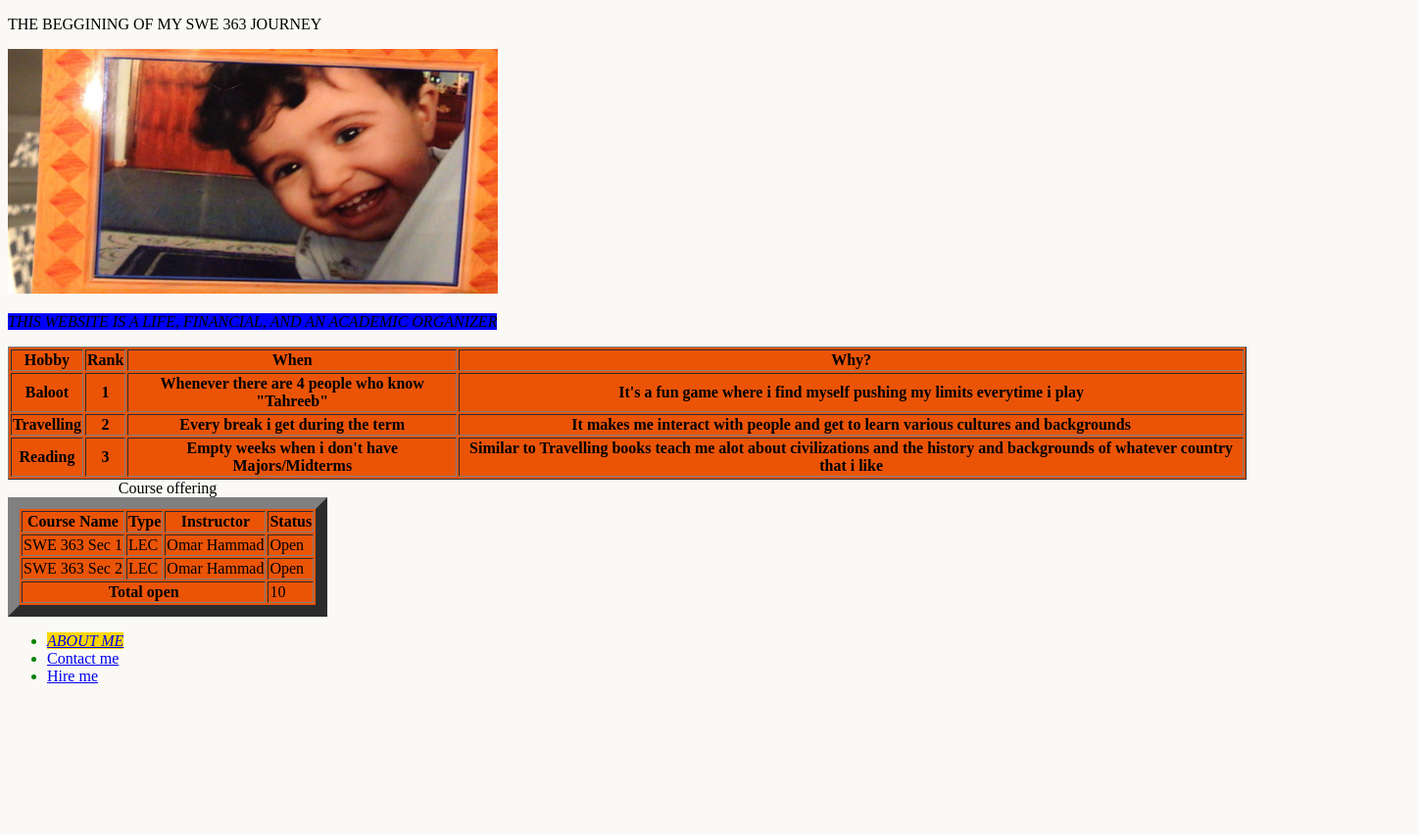
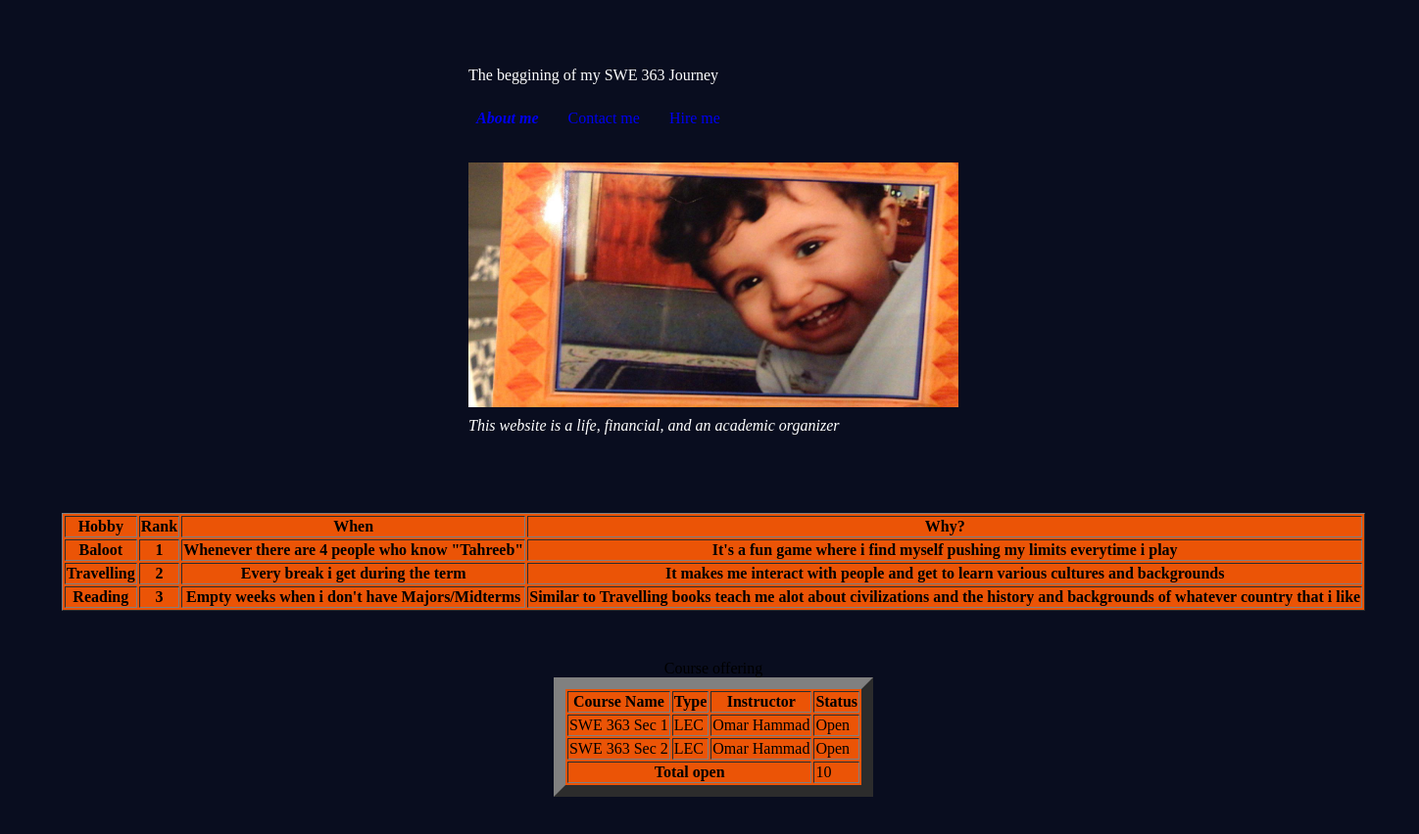
Before and after one commit to AliAlrebdi/swe-363-231, a plain HTML site: page mainPage.html in a window 1280 px wide. Shown: the whole page at 98% size, 1448 px wide, since content can reach past the window. Before the commit the page ends 800 px from the top, so only its background shows below. Drawn offline with Linux system fonts and the light colour scheme.

Commit message:
CSS 3 Exercise 1

```diff
--- a/dark_theme.css
+++ b/dark_theme.css
@@ -1,11 +1,67 @@
 
 header {
-    text-transform: uppercase;
+
+    display: inline-flex;
+    padding: 30px 112px;
+    flex-direction: column;
+    align-items: flex-start;
+    gap: 10px;
+
+   color: white;
+
 }
 
+header p {
+    margin: 0; /* Remove default margin to prevent spacing */
+}
+
+.navbar {
+    display: flex;
+    padding-bottom: 0px;
+    align-items: flex-start;
+    gap: 10px;
+    position: relative;
+    color: white;
+}
+
+.navbar ul {
+
+    list-style: none;
+    padding: 0;
+    display: inline; /* Set the <ul> element to inline */
+}
+
+.navbar li {
+    display: flex;
+    padding: 8px;
+    align-items: flex-start;
+    gap: 10px;
+    display: inline;
+    margin-right: 10px; /* Optional: Add some spacing between menu items */
+}
+
+.navbar a {
+    text-decoration: none;
+}
+
+/* Optional: Style for the most important item (About me) */
+.the_most_important {
+
+    font-weight: bold;
+}
+
+
 body {
-    color: black;
-    background-color: #FAF9F6;
+
+    display: flex;
+    width: 1440px;
+    padding: 30px 0px;
+    flex-direction: column;
+    justify-content: center;
+    align-items: center;
+    gap: 50px;
+    background: #090D1F;
+
 }
 
 .top {
@@ -17,14 +73,3 @@ footer {
 
     color: green;
 }
-
-em {
-
-    background-color: blue;
-}
-
-.the_most_important {
-
-    text-transform: uppercase;
-    background-color: gold;
-}
--- a/mainPage.html
+++ b/mainPage.html
@@ -11,17 +11,29 @@
         </title>
 
         <link rel="stylesheet" href="dark_theme.css">
+
+
     </head>
+    <header>
+        <p>The beggining of my SWE 363 Journey
 
+                <nav class="navbar">
+                    <ul>
+                        <li><a href="http://127.0.0.1:5500/exercise2.html"><em class="the_most_important">About me</em></a></li>
+                        <li><a href="http://127.0.0.1:5500/exercise2P2.html">Contact me</a></li>
+                        <li><a href="http://127.0.0.1:5500/Forn.html">Hire me</a></li>
+                    </ul>
+                </nav>
+        </p>
+
+
+        <img src="b32fe114-6924-492a-83cf-321abb58c435.jpeg"
+        alt="A picture of me" width = 500 height= "250">
+        <p><em>This website is a life, financial, and an academic organizer</em></p>
+
+</header>
     <body>
-        <header>
-            <p>The beggining of my SWE 363 Journey</p>
 
-            <img src="b32fe114-6924-492a-83cf-321abb58c435.jpeg"
-            alt="A picture of me" width = 500 height= "250">
-            <p><em>This website is a life, financial, and an academic organizer</em></p>
-
-        </header>
 
         <main>
             <table  border = "1" class = "top">
@@ -141,19 +153,7 @@
 
 
     <footer>
-        <ul>
-            <li>
-                <a href="http://127.0.0.1:5500/exercise2.html"><em class="the_most_important">About me</em></a>
-            </li>
 
-            <li>
-                <a href="http://127.0.0.1:5500/exercise2P2.html">Contact me</a>
-            </li>
-
-            <li>
-                <a href="http://127.0.0.1:5500/Forn.html">Hire me</a>
-            </li>
-        </ul>
 
 
     </footer>
```
